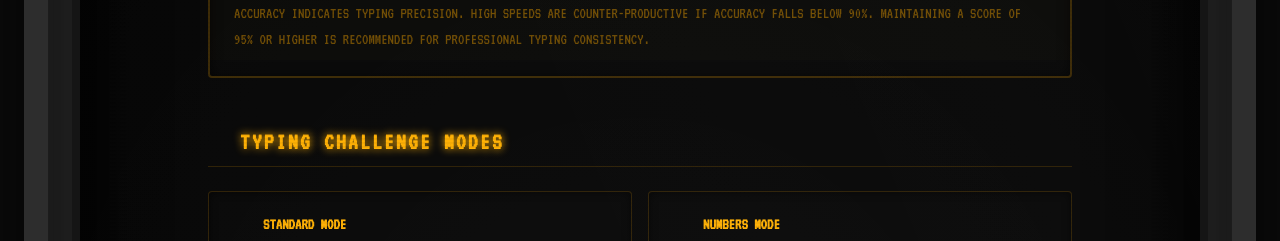
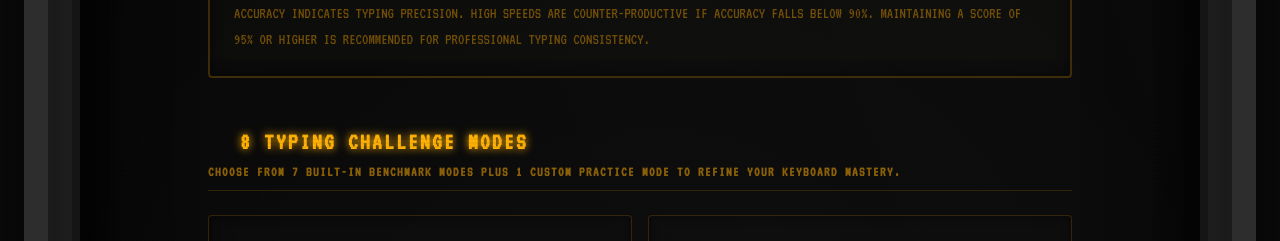
Before and after one commit to RAZAAli901/Typing-Test, a Next.js app: page /about in a window 1280 px wide. Shown: the part 1020-1261 px from the top of the page. Built offline with nearby package versions, Linux system fonts and the light colour scheme; no server answers; some icons are missing.

Commit message:
fix(about): resolve mode count inconsistency

```diff
--- a/src/app/about/AboutClient.tsx
+++ b/src/app/about/AboutClient.tsx
@@ -2,7 +2,7 @@
 
 import Link from "next/link";
 import Icon from "@/components/Icon";
-import { TYPING_MODES } from "@/content/modes";
+import { TYPING_MODES, TOTAL_MODES_COUNT, BUILT_IN_MODES_COUNT } from "@/content/modes";
 import { OPERATOR_NAME, CONTACT_EMAIL } from "@/lib/site";
 
 const METRICS = [
@@ -75,11 +75,14 @@ export default function AboutClient() {
 
       {/* Game Modes Legend Section */}
       <div className="space-y-6">
-        <div className="border-b border-crt-dim/30 pb-2">
+        <div className="border-b border-crt-dim/30 pb-2 space-y-1">
           <h2 className="text-2xl font-black text-crt-primary uppercase tracking-widest flex items-center gap-2 drop-shadow-[0_0_4px_var(--color-crt-primary)]">
             <Icon name="game" size={24} className="text-crt-primary" />
-            <span>TYPING CHALLENGE MODES</span>
+            <span>{TOTAL_MODES_COUNT} TYPING CHALLENGE MODES</span>
           </h2>
+          <p className="text-sm text-crt-dim font-bold tracking-widest uppercase">
+            Choose from {BUILT_IN_MODES_COUNT} built-in benchmark modes plus 1 custom practice mode to refine your keyboard mastery.
+          </p>
         </div>
 
         <div className="grid grid-cols-1 md:grid-cols-2 gap-4">
```
